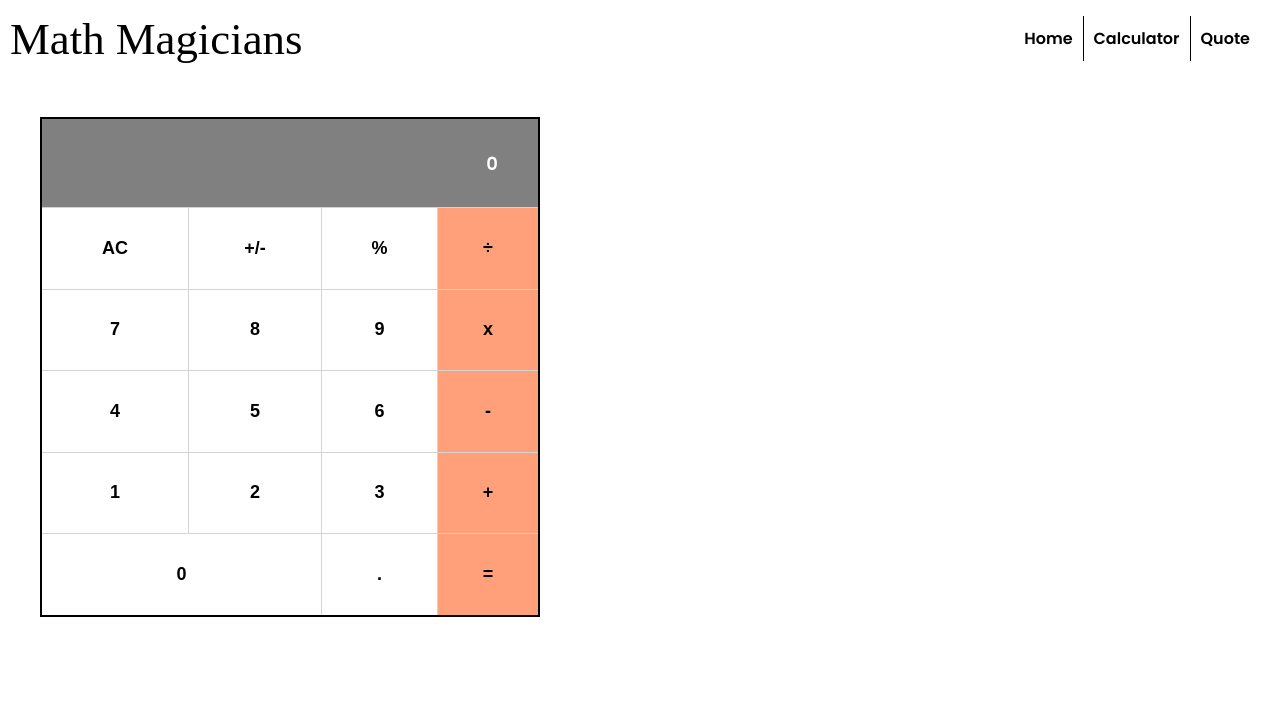
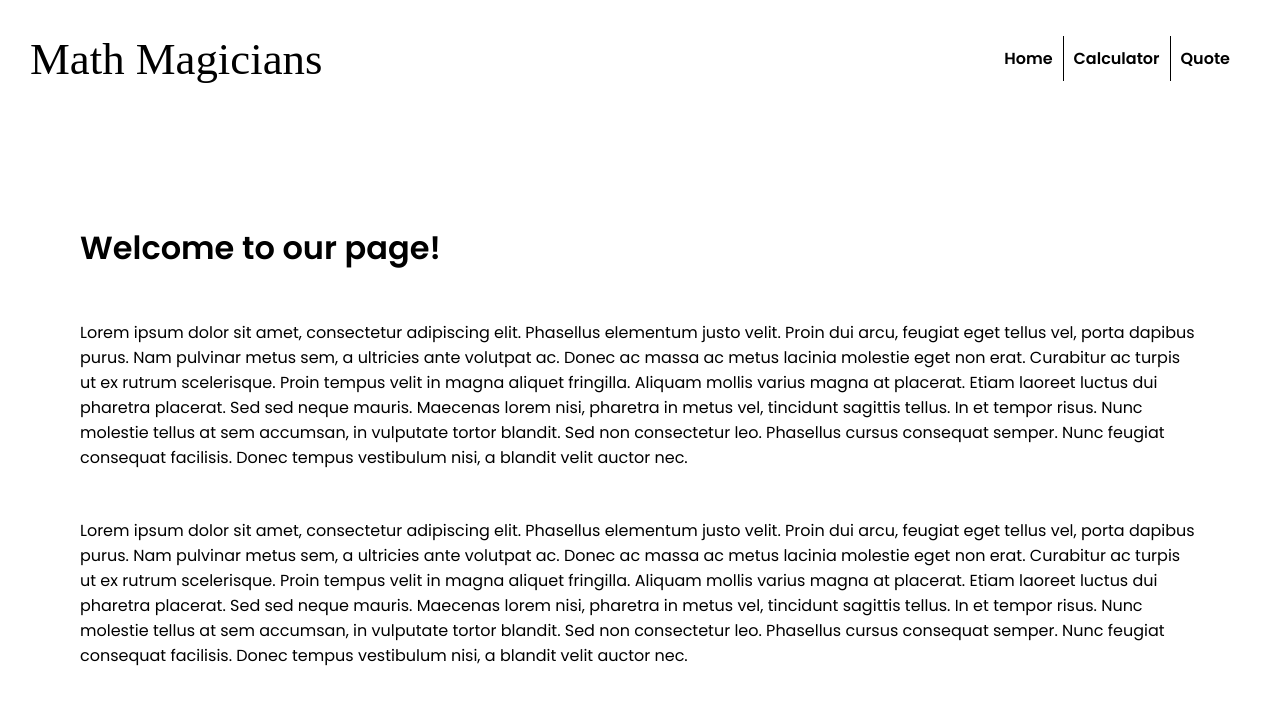
Before and after one commit to see-why/math__magicians, a React (Create React App) app: page / in a window 1280 px wide. Shown: the top 704 px of the page. Built offline with nearby package versions, Linux system fonts and the light colour scheme; a web font is replaced by a local one.

Commit message:
Add home UI and ajust Calculator UI

```diff
--- a/src/App.js
+++ b/src/App.js
@@ -1,6 +1,8 @@
 import React from 'react';
+import { Route, Switch } from 'react-router-dom';
 import Calculator from './components/Calculator';
 import Navigation from './components/Navigation';
+import Home from './components/Home';
 
 class App extends React.Component {
   constructor(props) {
@@ -10,10 +12,19 @@ class App extends React.Component {
 
   render() {
     return (
-      <>
-        <Navigation />
-        <Calculator />
-      </>
+      <Switch>
+        <Route exact path="/">
+          <Navigation />
+          <Home />
+        </Route>
+        <Route path="/calculator">
+          <Navigation />
+          <Calculator />
+        </Route>
+        <Route path="/quote">
+          <Navigation />
+        </Route>
+      </Switch>
     );
   }
 }
--- a/src/components/Calculator.css
+++ b/src/components/Calculator.css
@@ -1,5 +1,15 @@
+.Calc-container {
+  display: flex;
+  margin: 6rem;
+}
+
+.Math-text {
+  flex: 1;
+  font-size: 2em;
+}
+
 .TableContainer {
-  border: 2px solid black;
+  box-shadow: 0 0 15px grey;
   width: 500px;
   height: 500px;
   margin: 40px;
--- a/src/components/Calculator.js
+++ b/src/components/Calculator.js
@@ -10,6 +10,8 @@ const Calculator = () => {
   };
 
   return (
+    <div className="Calc-container">
+      <p className="Math-text">Let&apos;s do some math!</p>
       <table className="TableContainer">
         <tbody>
           <tr>
@@ -46,6 +48,7 @@ const Calculator = () => {
           </tr>
         </tbody>
       </table>
+    </div>
   );
 };
 
--- /dev/null
+++ b/src/components/Home.js
@@ -0,0 +1,54 @@
+import React from 'react';
+
+const Home = () => {
+  const homeContainer = {
+    margin: '3em',
+    padding: '2em',
+  };
+
+  const paragraph = {
+    margin: '3rem 0',
+  };
+
+  return (
+    <div style={homeContainer}>
+      <h2 style={{ fontSize: '2rem' }}>Welcome to our page!</h2>
+      <p style={paragraph}>
+        Lorem ipsum dolor sit amet, consectetur adipiscing elit.
+        Phasellus elementum justo velit. Proin dui arcu, feugiat eget
+        tellus vel, porta dapibus purus. Nam pulvinar metus sem,
+        a ultricies ante volutpat ac. Donec ac massa ac metus lacinia
+        molestie eget non erat. Curabitur ac turpis ut ex rutrum scelerisque.
+        Proin tempus velit in magna aliquet fringilla.
+        Aliquam mollis varius magna at placerat. Etiam laoreet luctus dui
+        pharetra placerat.
+        Sed sed neque mauris. Maecenas lorem nisi, pharetra in metus vel,
+        tincidunt sagittis tellus.
+        In et tempor risus. Nunc molestie tellus at sem accumsan,
+        in vulputate tortor blandit.
+        Sed non consectetur leo. Phasellus cursus consequat semper.
+        Nunc feugiat consequat facilisis.
+        Donec tempus vestibulum nisi, a blandit velit auctor nec.
+      </p>
+      <p style={paragraph}>
+        Lorem ipsum dolor sit amet, consectetur adipiscing elit.
+        Phasellus elementum justo velit. Proin dui arcu, feugiat eget
+        tellus vel, porta dapibus purus. Nam pulvinar metus sem,
+        a ultricies ante volutpat ac. Donec ac massa ac metus lacinia
+        molestie eget non erat. Curabitur ac turpis ut ex rutrum scelerisque.
+        Proin tempus velit in magna aliquet fringilla.
+        Aliquam mollis varius magna at placerat. Etiam laoreet luctus dui
+        pharetra placerat.
+        Sed sed neque mauris. Maecenas lorem nisi, pharetra in metus vel,
+        tincidunt sagittis tellus.
+        In et tempor risus. Nunc molestie tellus at sem accumsan,
+        in vulputate tortor blandit.
+        Sed non consectetur leo. Phasellus cursus consequat semper.
+        Nunc feugiat consequat facilisis.
+        Donec tempus vestibulum nisi, a blandit velit auctor nec.
+      </p>
+    </div>
+  );
+};
+
+export default Home;
--- a/src/components/Navigation.css
+++ b/src/components/Navigation.css
@@ -14,4 +14,5 @@
   flex: 2;
   justify-content: flex-end;
   margin-right: 20px;
+  padding: 20px;
 }
--- a/src/components/Navigation.js
+++ b/src/components/Navigation.js
@@ -7,6 +7,7 @@ const Navigation = () => {
     marginLeft: '10px',
     fontSize: '2.8em',
     fontFamily: "'Rampart One', cursive",
+    padding: '20px',
   };
 
   return (
--- a/src/index.js
+++ b/src/index.js
@@ -1,8 +1,8 @@
 import React from 'react';
 import ReactDOM from 'react-dom';
+import { BrowserRouter as Router } from 'react-router-dom';
 import './index.css';
 import App from './App';
-import { BrowserRouter as Router } from 'react-router-dom';
 
 ReactDOM.render(
   <React.StrictMode>
```
Lines whose indentation alone changed are shown as unchanged.
